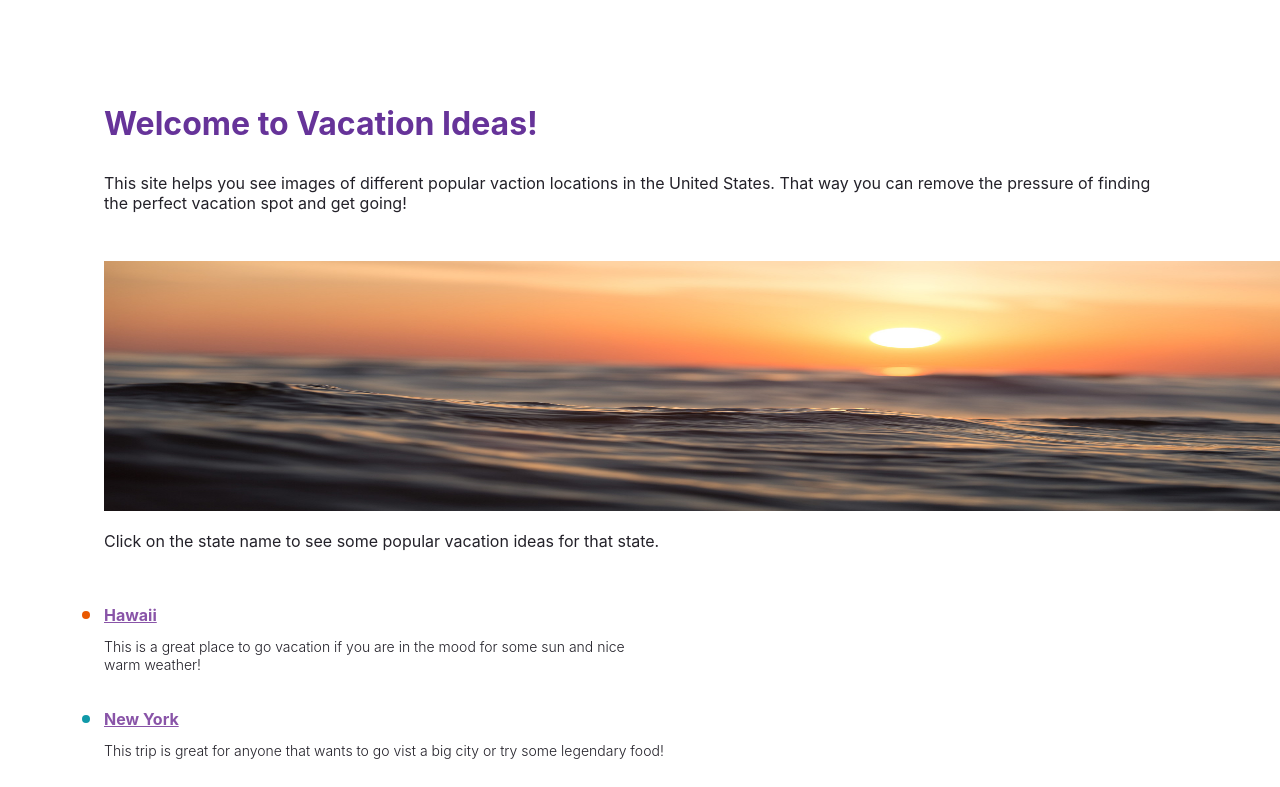
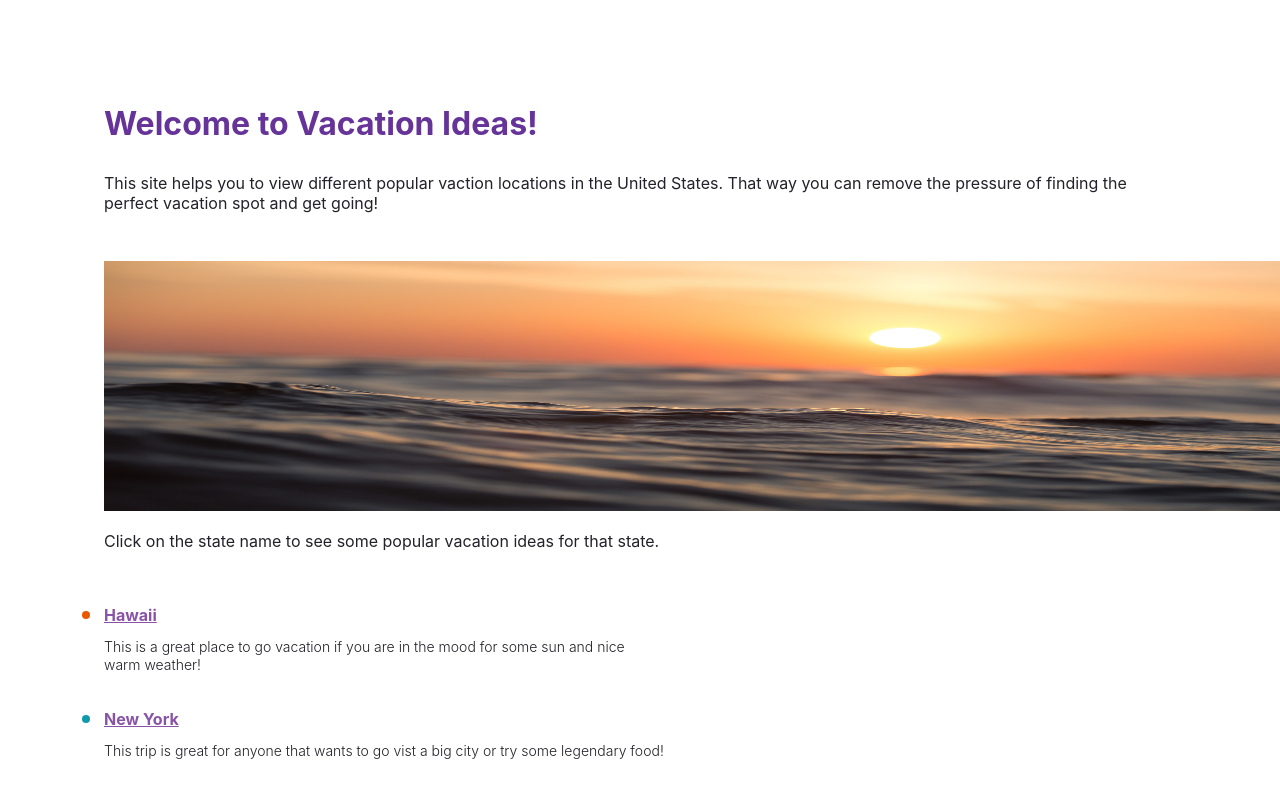
Before and after one commit to Hmorgan22/496-Project-2, a Gatsby site: page / in a window 1280 px wide. Shown: the top 787 px of the page. Built offline with nearby package versions, Linux system fonts and the light colour scheme; Gatsby itself is replaced by a stand-in of ours.

Commit message:
changed wording

```diff
--- a/src/pages/index.js
+++ b/src/pages/index.js
@@ -96,7 +96,7 @@ const IndexPage = () => {
         <span style={headingAccentStyles}>Welcome to Vacation Ideas!</span>
       </h1>
       <p style={paragraphStyles}>
-        This site helps you see images of different popular vaction locations in the United States. That way you can remove the pressure of finding the perfect vacation spot and get going!
+        This site helps you to view different popular vaction locations in the United States. That way you can remove the pressure of finding the perfect vacation spot and get going!
       </p>
       <img src={ocean} width={1270} height={250} alt="Stock ocean image." />
       <p style={paragraphStyles}>Click on the state name to see some popular vacation ideas for that state.</p>
```
